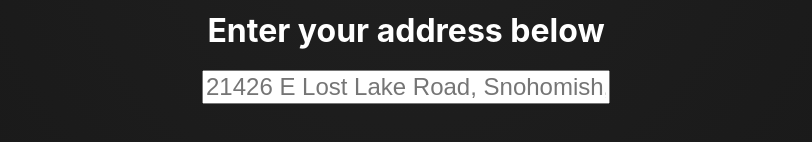
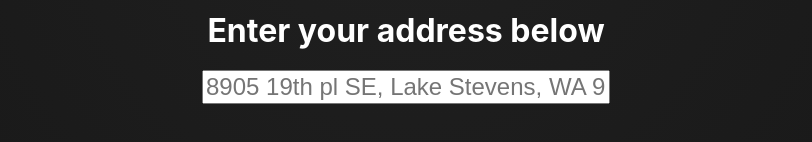
Before and after one commit to jacknelsongardner/Transit-Equity-Tool, a React (Create React App) app in the folder quality-equitable-access-frontend/: page / in a window 1280 px wide. Shown: the part 536-678 px from the top of the page, without its empty margins (234-1046 px from the left). Built offline with nearby package versions, Linux system fonts and the light colour scheme.

Commit message:
Changed variables, logarithmic scales
Changed variables, logarithmic scales on backend

```diff
--- a/quality-equitable-access-frontend/src/App.css
+++ b/quality-equitable-access-frontend/src/App.css
@@ -94,7 +94,6 @@ button {
   font-size: larger;
   cursor: pointer;
   transition: border-width 0.3s ease; /* Smooth transition for border thickness */
-
   margin-top: 10px;
   margin-bottom: 40px;
 }
--- a/quality-equitable-access-frontend/src/App.js
+++ b/quality-equitable-access-frontend/src/App.js
@@ -14,7 +14,7 @@ const orange = '#FFA500';  // Hex code for orange
 const green = '#00FF00'; // Hex code for green
 const white = '#FFFFFF'; // Hex code for white
 
-const defaultAddress = '21426 E Lost Lake Road, Snohomish, WA 98296';
+const defaultAddress = '8905 19th pl SE, Lake Stevens, WA 98258';
 
 
 const transitNeedMessages = {
@@ -227,7 +227,7 @@ function App() {
             value={inputtedAddress}
             onChange={handleChange}
 
-            placeholder='21426 E Lost Lake Road, Snohomish, WA 98296'
+            placeholder={defaultAddress}
 
 
             />
```
Also changed, not shown: 18 other files (tests, documents, lock files or other folders).
